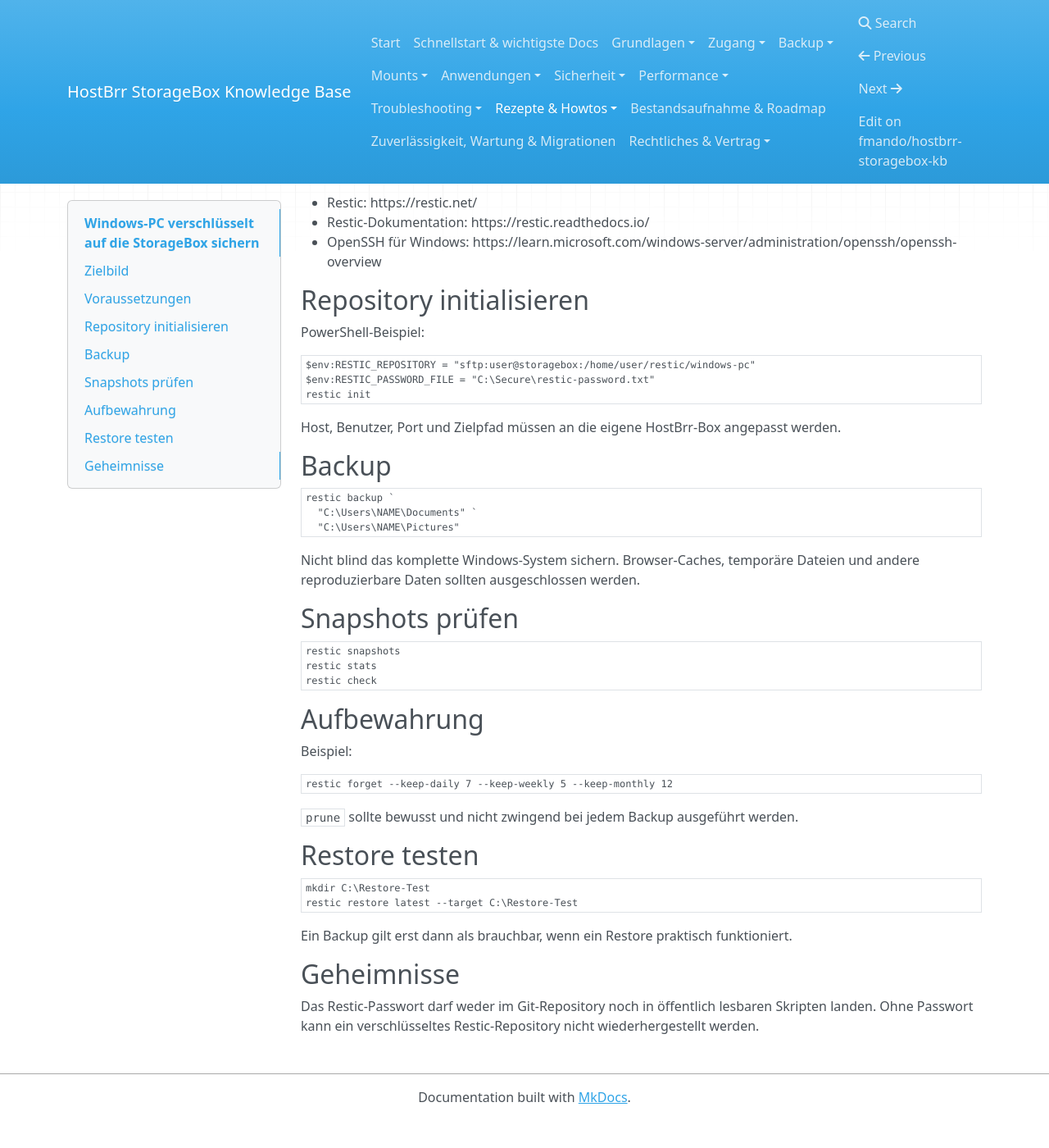
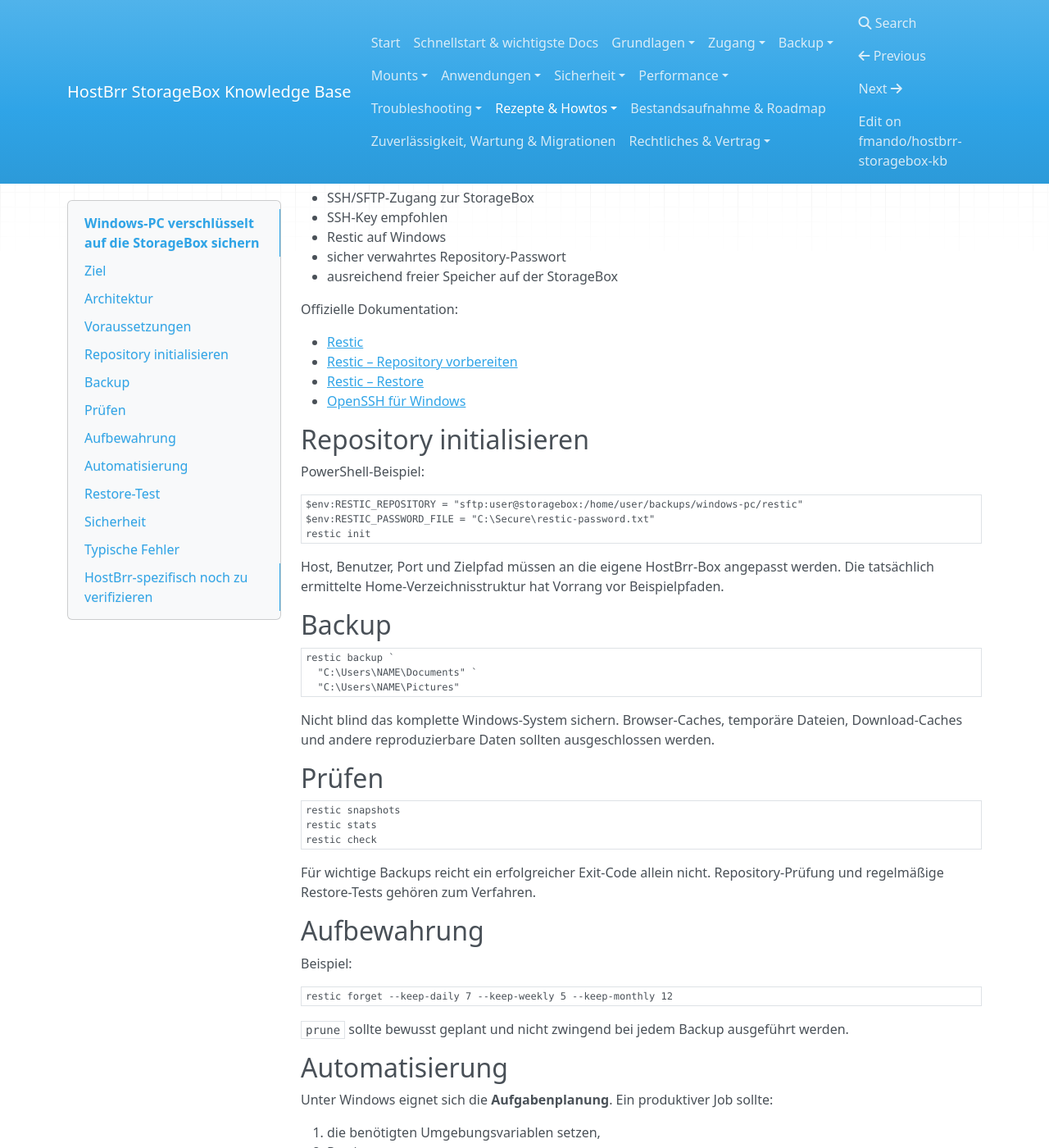
Before and after one commit to fmando/hostbrr-storagebox-kb, an MkDocs documentation site: the page built from docs/09-rezepte/windows-pc-sichern.md, in a window 1280 px wide and 1400 px high, scrolled down 559 px. Shown: the whole window at 82% size. Built offline with MkDocs 1.6.1, drawn with Linux system fonts in a browser that asks for light colours; nearby versions of some CDN libraries; before the commit the page ends 1925 px from its top, so only the background shows below that; some of the changed text lies outside the part shown.

Commit message:
Complete Windows backup recipe for v1.0 consistency

````diff
--- a/docs/09-rezepte/windows-pc-sichern.md
+++ b/docs/09-rezepte/windows-pc-sichern.md
@@ -1,21 +1,27 @@
 ---
 title: Windows-PC verschlüsselt sichern
 category: rezepte
-status: draft
+status: maintained
 last_reviewed: 2026-08-24
 ---
 # Windows-PC verschlüsselt auf die StorageBox sichern
 
-Für einen Windows-PC ist **Restic über SFTP** eine robuste Variante, wenn echte versionierte Backups gewünscht sind. Für eine reine verschlüsselte Kopie eignet sich alternativ **rclone crypt**.
+## Ziel
 
-## Zielbild
+Persönliche Dateien eines Windows-PCs sollen automatisiert, versioniert und clientseitig verschlüsselt auf einer HostBrr StorageBox gesichert werden.
+
+Für echte versionierte Backups empfehlen wir **Restic über SFTP**. Für eine reine verschlüsselte Kopie ohne Snapshot-Historie ist alternativ **rclone crypt** geeignet.
+
+## Architektur
 
 ```text
 Windows-PC
-  ↓ Restic
-verschlüsseltes, versioniertes Repository
-  ↓ SFTP
+  |
+  | Restic / SFTP
+  | clientseitig verschlüsselt
+  v
 HostBrr StorageBox
+  `-- backups/windows-pc/restic/
 ```
 
 ## Voraussetzungen
@@ -24,24 +30,26 @@
 - SSH-Key empfohlen
 - Restic auf Windows
 - sicher verwahrtes Repository-Passwort
+- ausreichend freier Speicher auf der StorageBox
 
 Offizielle Dokumentation:
 
-- Restic: https://restic.net/
-- Restic-Dokumentation: https://restic.readthedocs.io/
-- OpenSSH für Windows: https://learn.microsoft.com/windows-server/administration/openssh/openssh-overview
+- [Restic](https://restic.net/)
+- [Restic – Repository vorbereiten](https://restic.readthedocs.io/en/stable/030_preparing_a_new_repo.html)
+- [Restic – Restore](https://restic.readthedocs.io/en/stable/050_restore.html)
+- [OpenSSH für Windows](https://learn.microsoft.com/windows-server/administration/openssh/openssh-overview)
 
 ## Repository initialisieren
 
 PowerShell-Beispiel:
 
 ```powershell
-$env:RESTIC_REPOSITORY = "sftp:user@storagebox:/home/user/restic/windows-pc"
+$env:RESTIC_REPOSITORY = "sftp:user@storagebox:/home/user/backups/windows-pc/restic"
 $env:RESTIC_PASSWORD_FILE = "C:\Secure\restic-password.txt"
 restic init
 ```
 
-Host, Benutzer, Port und Zielpfad müssen an die eigene HostBrr-Box angepasst werden.
+Host, Benutzer, Port und Zielpfad müssen an die eigene HostBrr-Box angepasst werden. Die tatsächlich ermittelte Home-Verzeichnisstruktur hat Vorrang vor Beispielpfaden.
 
 ## Backup
 
@@ -51,15 +59,17 @@
   "C:\Users\NAME\Pictures"
 ```
 
-Nicht blind das komplette Windows-System sichern. Browser-Caches, temporäre Dateien und andere reproduzierbare Daten sollten ausgeschlossen werden.
+Nicht blind das komplette Windows-System sichern. Browser-Caches, temporäre Dateien, Download-Caches und andere reproduzierbare Daten sollten ausgeschlossen werden.
 
-## Snapshots prüfen
+## Prüfen
 
 ```powershell
 restic snapshots
 restic stats
 restic check
 ```
+
+Für wichtige Backups reicht ein erfolgreicher Exit-Code allein nicht. Repository-Prüfung und regelmäßige Restore-Tests gehören zum Verfahren.
 
 ## Aufbewahrung
 
@@ -69,17 +79,74 @@
 restic forget --keep-daily 7 --keep-weekly 5 --keep-monthly 12
 ```
 
-`prune` sollte bewusst und nicht zwingend bei jedem Backup ausgeführt werden.
+`prune` sollte bewusst geplant und nicht zwingend bei jedem Backup ausgeführt werden.
 
-## Restore testen
+## Automatisierung
+
+Unter Windows eignet sich die **Aufgabenplanung**. Ein produktiver Job sollte:
+
+1. die benötigten Umgebungsvariablen setzen,
+2. Restic starten,
+3. den Exit-Code prüfen,
+4. ein Log schreiben,
+5. bei Fehlern eine Benachrichtigung auslösen.
+
+Das Passwort sollte nicht direkt als Klartextargument in der Aufgabenplanung hinterlegt werden. Eine geschützte Passwortdatei mit restriktiven NTFS-Rechten ist besser.
+
+## Restore-Test
 
 ```powershell
-mkdir C:\Restore-Test
+New-Item -ItemType Directory -Force C:\Restore-Test
 restic restore latest --target C:\Restore-Test
 ```
 
-Ein Backup gilt erst dann als brauchbar, wenn ein Restore praktisch funktioniert.
+Danach nicht nur prüfen, ob Dateien vorhanden sind: exemplarisch Dokumente, Bilder und andere wichtige Dateien öffnen und vergleichen.
 
-## Geheimnisse
+Für einen echten PC-Verlust lautet der Rückweg:
 
-Das Restic-Passwort darf weder im Git-Repository noch in öffentlich lesbaren Skripten landen. Ohne Passwort kann ein verschlüsseltes Restic-Repository nicht wiederhergestellt werden.
+1. Windows bzw. Ersatz-PC bereitstellen,
+2. Restic und SSH-Zugang einrichten,
+3. Repository-Passwort wiederherstellen,
+4. Snapshot auswählen,
+5. zunächst in ein separates Verzeichnis restaurieren,
+6. Daten prüfen,
+7. anschließend an die gewünschten Zielorte kopieren.
+
+## Sicherheit
+
+Das Restic-Passwort darf weder im Git-Repository noch in öffentlich lesbaren Skripten landen. Ohne Passwort ist das verschlüsselte Repository nicht wiederherstellbar.
+
+SSH-Key und Restic-Passwort sollten getrennt gesichert werden. Die StorageBox ist außerdem nicht als einzige Kopie wichtiger Daten gedacht.
+
+Weiterlesen:
+
+- [SSH-Key-Härtung](../06-sicherheit/ssh-key-haertung.md)
+- [Verschlüsselung](../06-sicherheit/verschluesselung.md)
+- [3-2-1-Strategie](../06-sicherheit/3-2-1-strategie.md)
+- [Disaster Recovery](disaster-recovery.md)
+
+## Typische Fehler
+
+### SFTP-Verbindung funktioniert interaktiv, aber nicht automatisch
+
+Häufig wartet SSH auf Passwort, Host-Key-Bestätigung oder eine Passphrase. Automatisierte Jobs müssen ohne interaktive Rückfragen funktionieren.
+
+### Repository-Passwortdatei wird nicht gefunden
+
+Bei Aufgabenplanung und interaktiver PowerShell können unterschiedliche Benutzerkontexte und Arbeitsverzeichnisse gelten. Absolute Pfade verwenden.
+
+### Backup wird immer größer
+
+Prüfen, ob große temporäre Verzeichnisse, VM-Images, Downloads oder andere ständig veränderte Daten versehentlich enthalten sind.
+
+### Backup vorhanden, Restore nie getestet
+
+Das ist kein technischer Fehler, aber ein Betriebsrisiko. Mindestens einzelne Dateien und periodisch einen größeren Verzeichnisbaum zurückspielen.
+
+## HostBrr-spezifisch noch zu verifizieren
+
+- aktueller SFTP-Port und Pfadaufbau der eigenen Box
+- Verhalten langer Windows-Dateinamen über SFTP
+- Performance mit vielen kleinen Dateien
+- sinnvolle Parallelität und Repository-Größe
+- Unterschiede zwischen 2-TB- und 8-TB-Box
````
